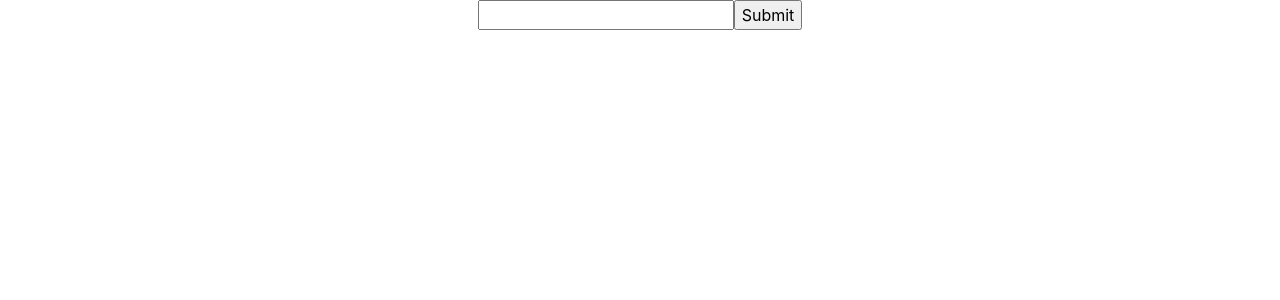
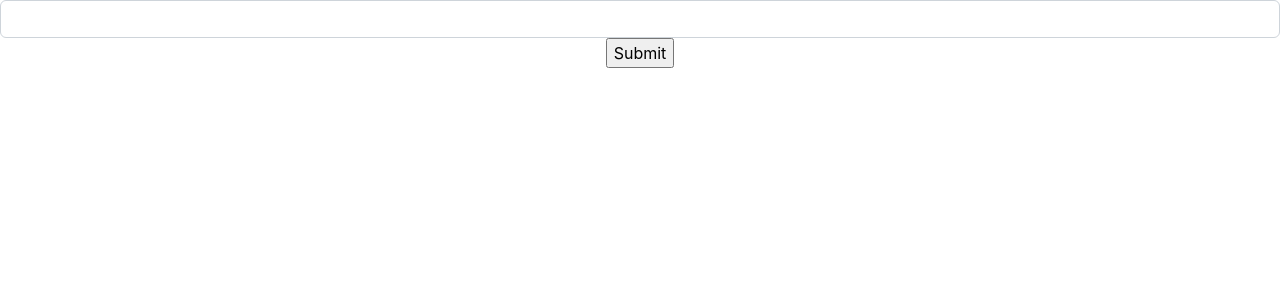
Before and after one commit to AnnieDebbie/Thrive_Agric_Gitveal, a React (Create React App) app: page / in a window 1280 px wide. Shown: the top 300 px of the page. Built offline with nearby package versions, Linux system fonts and the light colour scheme.

Commit message:
Add styling to search input

```diff
--- a/src/components/SearchInput.jsx
+++ b/src/components/SearchInput.jsx
@@ -1,7 +1,7 @@
 import { useContext, useRef } from "react";
 import repositoryContext from "../store/RepositoryContext";
 
-function SearchInput() {
+const SearchInput = () =>{
   const { query, setQuery, setRepositories, setIsLoading } =
     useContext(repositoryContext);
   function onInputChange(e) {
@@ -21,8 +21,8 @@ function SearchInput() {
   }
   return (
     <form onSubmit={onFormSubmit}>
-      <input onChange={onInputChange} value={query} type="text" />
-      <input type="submit" />
+      <input className="form-control" onChange={onInputChange} value={query} type="text" />
+      <input className="success" type="submit" />
     </form>
   );
 }
```
